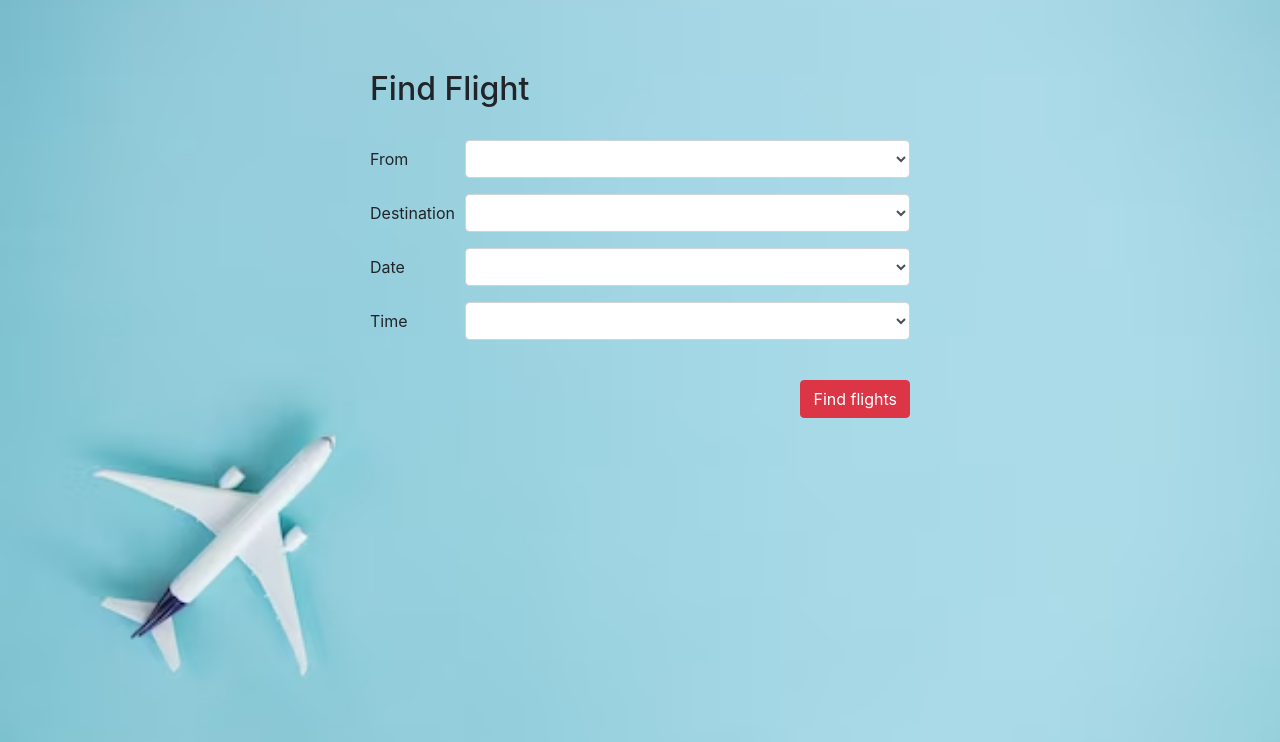
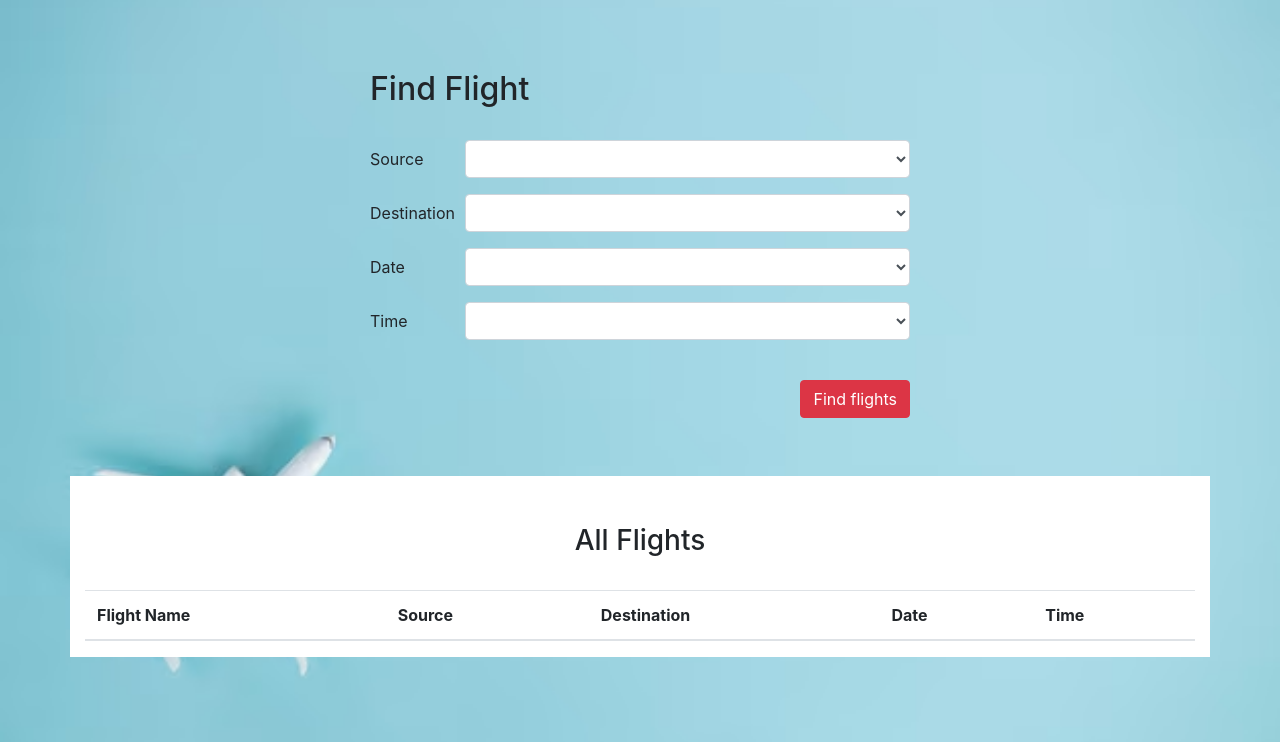
Before and after one commit to Harinipurushoth/flight_booking, a Django app: page /bookings in a window 1280 px wide. Shown: the part 58-800 px from the top of the page. Run offline with Django 3.2, Linux system fonts and the light colour scheme; a user stored in the database is signed in; lists and menus that the app fills with data are empty; some libraries are stand-ins or nearby versions.

Commit message:
findflight.html

```diff
--- a/myapp/templates/myapp/findflight.html
+++ b/myapp/templates/myapp/findflight.html
@@ -8,7 +8,7 @@
             <form action="{% url 'findflight' %}" method="post">
                 {% csrf_token %}
                 <div class="form-group row">
-                    <label for="source-input" class="col-2 col-form-label">From</label>
+                    <label for="source-input" class="col-2 col-form-label">Source</label>
                     <div class="col-10">
                         <select name="source" class="form-control" id="source-input">
                             {% for airport in source_airports %}
@@ -32,7 +32,7 @@
                     <div class="col-10">
                         <select name="date" class="form-control" id="date-input">
                             {% for option in date_choices %}
-                                <option value="{{ option.id }}">{{ option.date }}</option>
+                                <option value="{{ option.date }}">{{ option.date }}</option>
                             {% endfor %}
                         </select>
                     </div>
@@ -42,7 +42,7 @@
                     <div class="col-10">
                         <select name="time" class="form-control" id="time-input">
                             {% for option in time_choices %}
-                                <option value="{{ option.id }}">{{ option.time }}</option>
+                                <option value="{{ option.time }}">{{ option.time }}</option>
                             {% endfor %}
                         </select>
                  </div>
@@ -52,6 +52,40 @@
                     <button type="submit" class="btn btn-danger float-right">Find flights</button>
                 </div>
             </form>
+            <br><br><br><br>
+        </div>
+    </div>
+</div>
+<div class="container" style="background-color: white">
+    <br><br>
+    <div class="row">
+        <div class="col-sm-12">
+            <div class="text-center">
+                <h3>All Flights</h3>
+            </div>
+            <br>
+            <table class="table table-striped" style="width: 100%;">
+                <thead>
+                    <tr>
+                        <th>Flight Name</th>
+                        <th>Source</th>
+                        <th>Destination</th>
+                        <th>Date</th>
+                        <th>Time</th>
+                    </tr>
+                </thead>
+                <tbody>
+                    {% for flight in all_flights %}
+                    <tr>
+                        <td>{{ flight.flight_name }}</td>
+                        <td>{{ flight.source }}</td>
+                        <td>{{ flight.dest }}</td>
+                        <td>{{ flight.date }}</td>
+                        <td>{{ flight.time }}</td>
+                    </tr>
+                    {% endfor %}
+                </tbody>
+            </table>
             {% if messages %}
                 <ul class="messages">
                     {% for message in messages %}
@@ -59,11 +93,6 @@
                     {% endfor %}
                 </ul>
             {% endif %}
-           <!--{% if show_alert %}
-                <script>
-                    alert("Sorry, no flights available");
-                </script>
-            {% endif %} -->
         </div>
     </div>
 </div>
```
Lines whose indentation alone changed are shown as unchanged.
